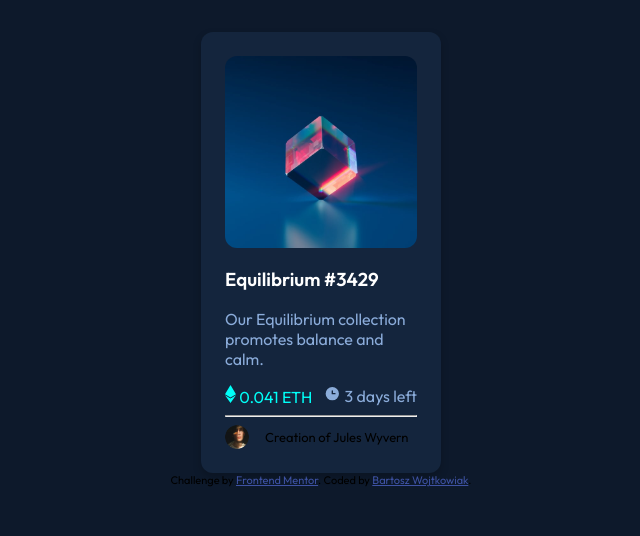
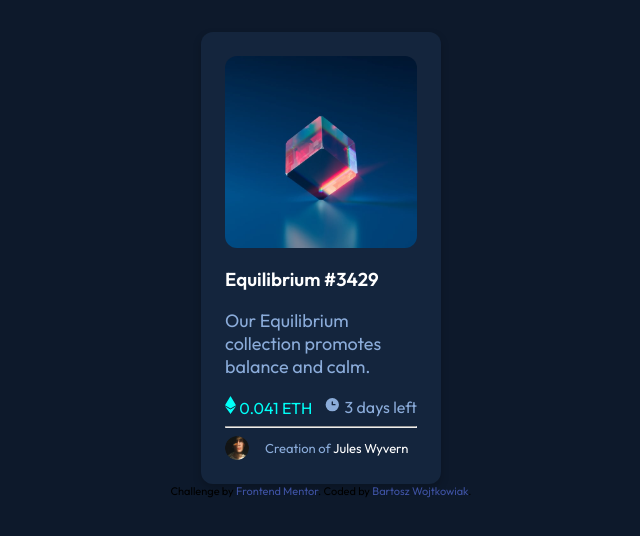
Before and after one commit to kejlor/nft-card, a plain HTML site: page index.html in a window 1280 px wide. Shown: the whole page, without its empty margins (319-959 px from the left). Drawn offline with Linux system fonts and the light colour scheme.

Commit message:
added links and changed their colors

```diff
--- a/css/main.css
+++ b/css/main.css
@@ -26,12 +26,21 @@ p {
   color: var(--clr-primary-200);
 }
 
+a {
+  color: var(--clr-neutral-100);
+  text-decoration: none;
+}
+
+a:hover {
+  color: var(--clr-primary-400);
+}
+
 hr {
   color: var(--clr-neutral-700);
 }
 
 body p {
-  font-weight: 18px;
+  font-size: 18px;
 }
 
 .attribution {
@@ -103,6 +112,7 @@ body {
 
 .card-bottom span {
   align-content: center;
+  color: var(--clr-primary-200);
   font-size: 13px;
   margin-left: 1rem;
 }
--- a/index.html
+++ b/index.html
@@ -29,7 +29,7 @@
           alt="dice set equilibricaly on table"
         />
       </div>
-      <h3>Equilibrium #3429</h3>
+      <h3><a href="#">Equilibrium #3429</a></h3>
       <p>Our Equilibrium collection promotes balance and calm.</p>
       <div class="split">
         <div class="value">
@@ -56,7 +56,7 @@
           src="images/image-avatar.png"
           alt="avatar of a creator"
         />
-        <span>Creation of Jules Wyvern</span>
+        <span>Creation of <a href="">Jules Wyvern</a></span>
       </div>
     </div>
 
```
